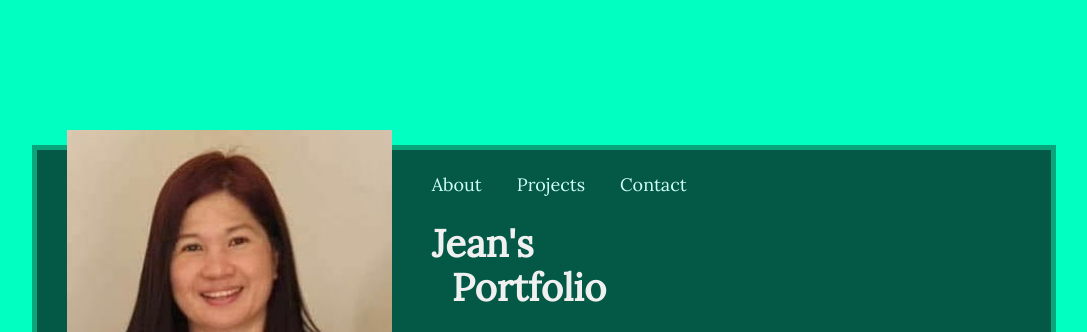
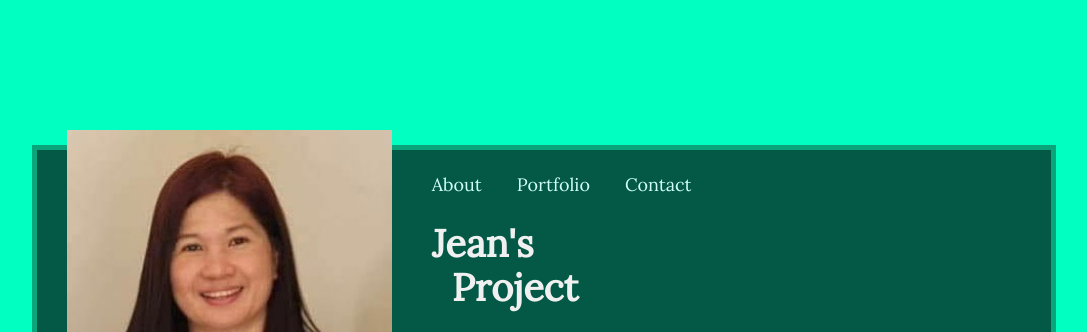
Before and after one commit to JeanArce/personal-portfolio, a plain HTML site: page portfolio.html in a window 1280 px wide. Shown: the top 332 px of the page, without its empty margins (96-1183 px from the left). Drawn offline with Linux system fonts and the light colour scheme; grey boxes are pictures that could not be loaded.

Commit message:
updated portfolio text

```diff
--- a/portfolio.html
+++ b/portfolio.html
@@ -33,13 +33,13 @@
                 <div class="menuContainer">
                     <ul class="menuWrapper">
                         <li class="menuList"><a class="linkItem" href="index.html">About</a></li>
-                        <li class="menuList"><a class="linkItem" href="portfolio.html">Projects</a></li>
+                        <li class="menuList"><a class="linkItem" href="portfolio.html">Portfolio</a></li>
                         <li class="menuList"><a class="linkItem" href="contact.html">Contact</a></li>
                     </ul>
                 </div>
 
                 <div class="contentContainer">
-                    <h1>Jean's <br> <span class="portfolioText">Portfolio</span></h1>
+                    <h1>Jean's <br> <span class="portfolioText">Project</span></h1>
 
                     <div class="portfolioList">
 
```
